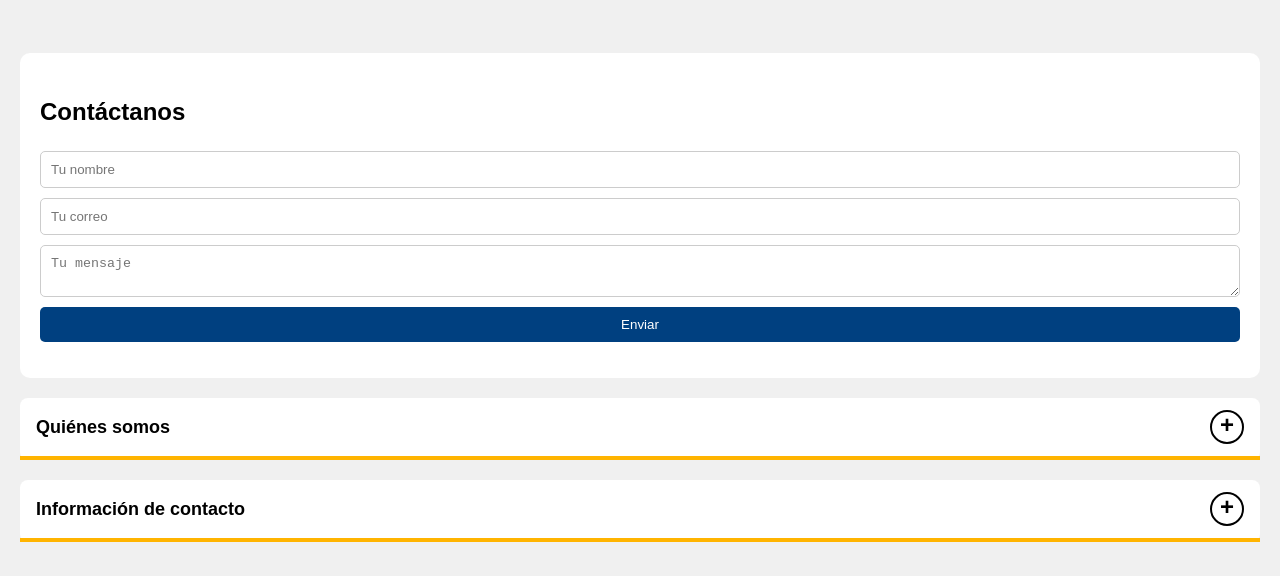
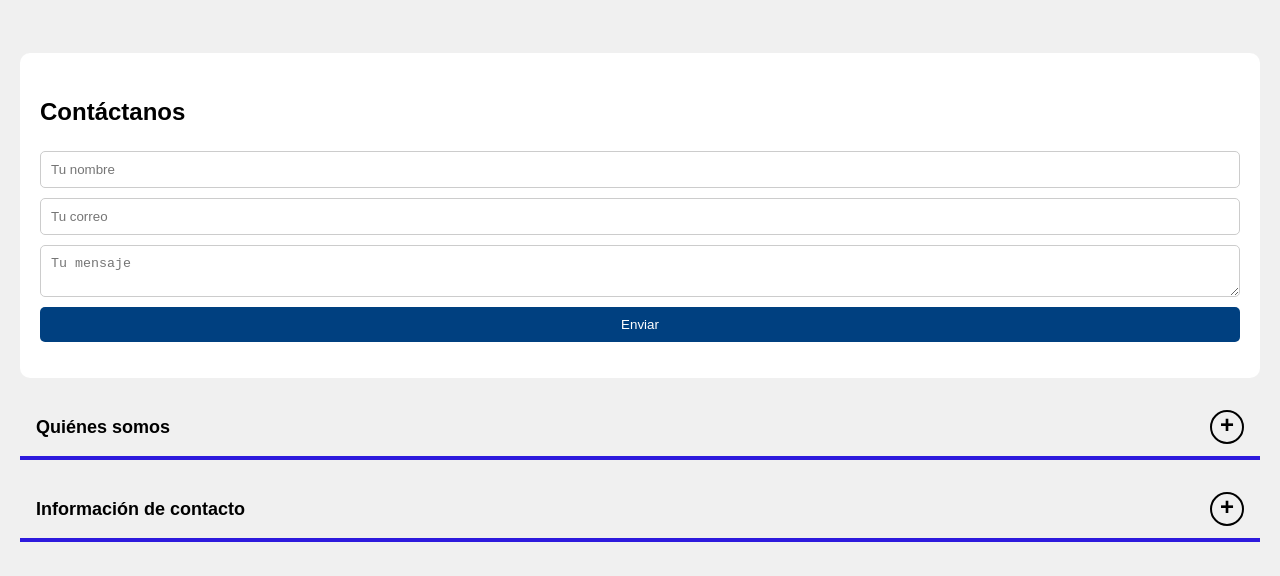
Before and after one commit to BenjaminStavrakopulos/landing-backend, a plain HTML site: page index.html in a window 1280 px wide. Shown: the part 224-800 px from the top of the page. Drawn offline with Linux system fonts and the light colour scheme.

Commit message:
Mensaje que describa los cambios

```diff
--- a/styles.css
+++ b/styles.css
@@ -26,7 +26,8 @@ body {
 
   .collapsible-section {
     margin: 20px;
-    background-color: white;
+    background-color:git status
+    white;
     border-radius: 8px;
   }
 
@@ -35,7 +36,7 @@ body {
     justify-content: space-between;
     align-items: center;
     padding: 12px 16px;
-    border-bottom: 4px solid #ffb400;
+    border-bottom: 4px solid #2d1add;
     cursor: pointer;
   }
 
```
